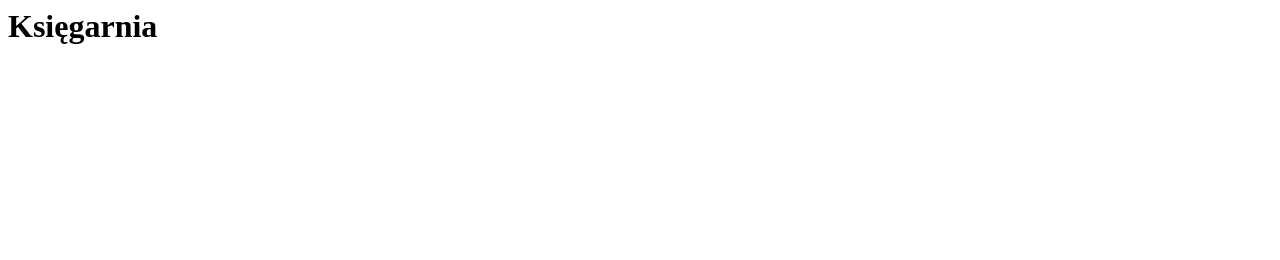
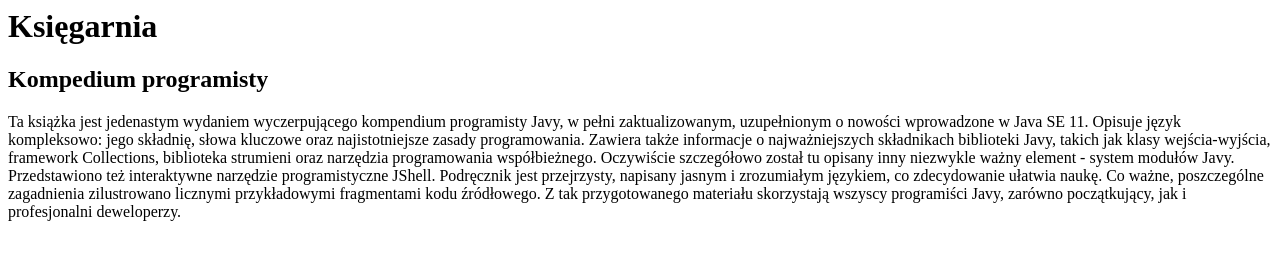
Before and after one commit to leyas/ksiegarnia-git, a plain HTML site: page index.html in a window 1280 px wide. Drawn offline with Linux system fonts and the light colour scheme.

Commit message:
dodanie książki kompendium programisty

```diff
--- a/index.html
+++ b/index.html
@@ -2,5 +2,9 @@
 	<head></head>
 	<body>
 		<h1>Księgarnia</h1>
+		<div>
+			<h2>Kompedium programisty</h2>
+			<p>Ta książka jest jedenastym wydaniem wyczerpującego kompendium programisty Javy, w pełni zaktualizowanym, uzupełnionym o nowości wprowadzone w Java SE 11. Opisuje język kompleksowo: jego składnię, słowa kluczowe oraz najistotniejsze zasady programowania. Zawiera także informacje o najważniejszych składnikach biblioteki Javy, takich jak klasy wejścia-wyjścia, framework Collections, biblioteka strumieni oraz narzędzia programowania współbieżnego. Oczywiście szczegółowo został tu opisany inny niezwykle ważny element - system modułów Javy. Przedstawiono też interaktywne narzędzie programistyczne JShell. Podręcznik jest przejrzysty, napisany jasnym i zrozumiałym językiem, co zdecydowanie ułatwia naukę. Co ważne, poszczególne zagadnienia zilustrowano licznymi przykładowymi fragmentami kodu źródłowego. Z tak przygotowanego materiału skorzystają wszyscy programiści Javy, zarówno początkujący, jak i profesjonalni deweloperzy.</p>
+		</div>
 	</body>
 </html>
```
